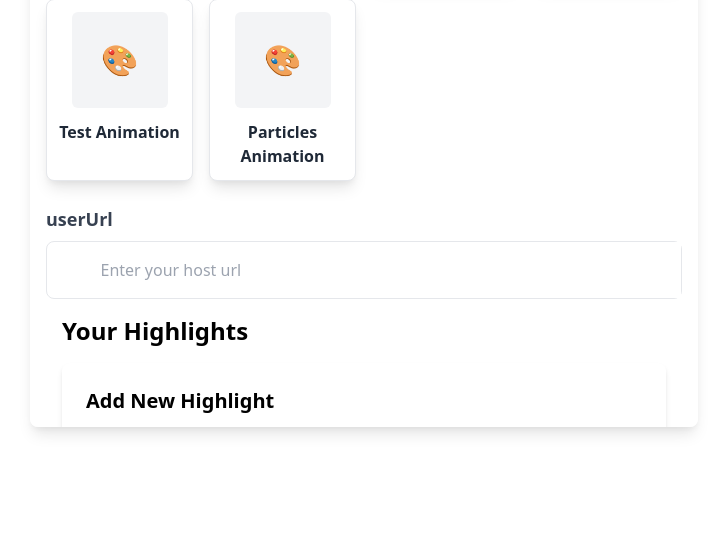
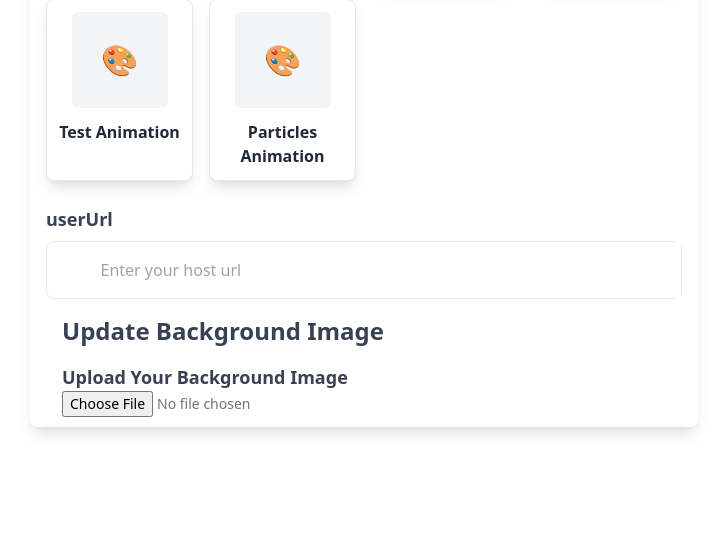
Before and after one commit to kushal1o1/Zylo, a Django app: page /create/ in a window 1280 px wide. Shown: the part 2058-2600 px from the top of the page, without its empty margins (502-1229 px from the left). Run offline with Django 5.2, Linux system fonts and the light colour scheme; the visitor is signed in with stand-in values (Sample User, id 1); data comes from the database, SQL or seed files in the repository; data that the repository does not hold is empty.

Commit message:
feat:New Own image design

```diff
--- a/portfolios/forms.py
+++ b/portfolios/forms.py
@@ -1,5 +1,5 @@
 from django import forms
-from .models import Highlight,Section, SectionData
+from .models import Highlight,Section, SectionData,UserInfo
 
 class HighlightForm(forms.ModelForm):
     class Meta:
@@ -64,3 +64,11 @@ class SectionDataForm(forms.ModelForm):
     def __init__(self, *args, **kwargs):
         super().__init__(*args, **kwargs)
         self.fields['section'].empty_label = "Select Section"  # Set custom label for empty dropdown option
+
+# forms.py
+
+
+class BackgroundImageForm(forms.ModelForm):
+    class Meta:
+        model = UserInfo
+        fields = ['background_image']
--- a/portfolios/models.py
+++ b/portfolios/models.py
@@ -44,9 +44,10 @@ class UserInfo(models.Model):
 
     # Media uploads
     profile_image = models.ImageField(upload_to='profile_images/', blank=True, null=True)
-
+    background_image = models.ImageField(upload_to='backgrounds/', null=True, blank=True)
 
     selected_background = models.CharField(max_length=6, choices=BACKGROUND_CHOICES, default='bg0')
+
 
     userUrl= models.CharField(max_length=100, blank=True, null=True,unique=True)
 
@@ -112,3 +113,17 @@ def delete_old_profile_image(sender, instance, **kwargs):
         except UserInfo.DoesNotExist:
             # If the User_Info instance is new, nothing to delete
             pass
+@receiver(pre_save, sender=UserInfo)
+def delete_old_background_image(sender, instance, **kwargs):
+    if instance.pk:
+        try:
+            # Get the existing User_Info instance from the database
+            old_instance = UserInfo.objects.get(pk=instance.pk)
+            # Check if there's an existing image that differs from the new one
+            if old_instance.background_image and old_instance.background_image != instance.background_image:
+                # Delete the old image file
+                if os.path.isfile(old_instance.background_image.path):
+                    os.remove(old_instance.background_image.path)
+        except UserInfo.DoesNotExist:
+            # If the User_Info instance is new, nothing to delete
+            pass
--- a/portfolios/urls.py
+++ b/portfolios/urls.py
@@ -4,13 +4,17 @@ from django.urls import include, path
 from django.conf import settings
 from django.conf.urls.static import static
 from . import views
-from .views import update_user_info,update_images
+from .views import update_user_info,update_images,update_background_image,delete_background_image
 
 urlpatterns = [
     path('', views.MainPage, name='MainPage'),
     path('create/',views.home,name="home"),
     path('update_user_info/', update_user_info, name='update_user_info'),
     path('update_images/', update_images, name='update_images'),
+    path('update_background_image/', update_background_image, name='update_background_image'),
+    path('delete_background_image/', delete_background_image, name='delete_background_image'),
+
+
 
 
     path('highlights/', views.highlight_list, name='highlight_list'),  # List and create/edit highlights
--- a/portfolios/views.py
+++ b/portfolios/views.py
@@ -13,7 +13,8 @@ from django.utils.decorators import method_decorator
 from django.shortcuts import render, get_object_or_404, redirect
 from django.contrib.auth.decorators import login_required
 from .models import Highlight
-from .forms import HighlightForm,SectionForm,SectionDataForm
+from .forms import HighlightForm,SectionForm,SectionDataForm,BackgroundImageForm
+import os
 
 background_templates = {
         "bg0": "designs/default.html",
@@ -205,6 +206,16 @@ def update_images(request):
         user_info.save()
         return redirect("home")
 
+@login_required
+def update_background_image(request):
+    if request.method == 'POST':
+        user = request.user
+        user_info, created = UserInfo.objects.get_or_create(user=user)
+        if 'background_image' in request.FILES:
+            user_info.background_image = request.FILES['background_image']
+        user_info.save()
+        return redirect("home")
+
 
 # from django.shortcuts import render, redirect, get_object_or_404
 # from django.http import JsonResponse
@@ -310,3 +321,22 @@ def delete_section_data(request, data_id):
 
 def NotFound(request):
     return render(request, 'Notfound.html')
+
+
+
+
+@login_required
+def delete_background_image(request):
+    try:
+        user_info = UserInfo.objects.get(user=request.user)
+        if user_info.background_image:
+            # Delete the background image file
+            old_image_path = user_info.background_image.path
+            if os.path.exists(old_image_path):
+                os.remove(old_image_path)
+            user_info.background_image = None
+            user_info.save()
+    except UserInfo.DoesNotExist:
+        pass
+
+    return redirect('home')
--- a/templates/portfolio/codesnippet.html
+++ b/templates/portfolio/codesnippet.html
@@ -1,3 +1,6 @@
-{% if user_info.selected_template %}
+
+{% if user_info.background_image %}
+    {% include 'designs/ownimage.html' %}
+{% elif user_info.selected_template %}
     {% include user_info.selected_template %}
 {% endif %}
--- a/templates/portfolio/index.html
+++ b/templates/portfolio/index.html
@@ -180,8 +180,6 @@
     </header>
     <main class="flex flex-col items-center justify-between p-12 md:flex-row md:space-x-4 space-y-4 md:space-y-0 hide-scrollbar" style="height:95vh">
 
-    <!-- <div class="flex-1 m-5 order-2 md:order-1  h-[90vh] ">
-        <div class="div overflow-y-auto p-4 hide-scrollbar" style="height:90vh"> -->
 
         <div class="flex flex-col md:flex-row max-w-4xl lg:mx-auto md:p-8 order-2 md:order-1 ">
     <div class="div flex-1 overflow-y-auto  hide-scrollbar bg-white shadow-lg rounded-lg mt-4 h-auto md:h-[90vh]" style="height:90vh">
@@ -323,6 +321,45 @@
                     </span>
                     <input type="text" id="userUrl" name="userUrl" class="w-full p-4 text-gray-700 focus:outline-none" placeholder="{% if user_info and user_info.userUrl %}{{ user_info.userUrl }}{% else %}Enter your host url{% endif %}" />
                 </div>
+
+
+
+<div class="container mx-auto p-4">
+    <div class="flex justify-between items-center">
+        <h2 class="text-2xl font-bold text-gray-700">Update Background Image</h2>
+        <!-- Delete icon -->
+        {% if user_info.background_image %}
+        <form method="POST" action="{% url 'delete_background_image' %}" class="text-red-500 hover:text-red-700">
+            {% csrf_token %}
+            <button type="submit" class="text-lg">
+                <i class="fas fa-trash-alt"></i> Delete
+            </button>
+        </form>
+        {% endif %}
+    </div>
+
+    <!-- Display current background image -->
+    {% if user_info.background_image %}
+    <div class="mt-4 mb-6">
+        <p class="text-lg text-gray-600">Current Background:</p>
+        <div class="max-w-xs">
+            <img src="{{ user_info.background_image.url }}" alt="Current background" class="rounded-md shadow-lg">
+        </div>
+    </div>
+    {% endif %}
+
+    <!-- Background Image Upload Form -->
+    <form id="background_image_form" method="POST" action="/update_background_image/" enctype="multipart/form-data" class="space-y-4">
+        {% csrf_token %}
+        <div class="mb-6">
+            <label for="background_image" class="block text-lg font-semibold text-gray-700">Upload Your Background Image</label>
+            <input type="file" id="background_image" name="background_image" class="block w-full text-sm text-gray-500 file:mr-4 file:py-2 file:px-4 file:rounded-full file:border-0 file:text-sm file:font-semibold file:bg-blue-50 file:text-blue-700 hover:file:bg-blue-100" />
+        </div>
+
+        <button type="submit" class="w-full py-2 px-4 bg-blue-500 hover:bg-blue-700 text-white font-semibold rounded-md">Upload New Background</button>
+    </form>
+</div>
+
 
                 {% include 'highlight_list.html' %}
 
```
Also changed, not shown: templates/designs/ownimage.html (added, +44 -0 lines), templates/portfolio/portfolioServer.html (+6 -3 lines).
